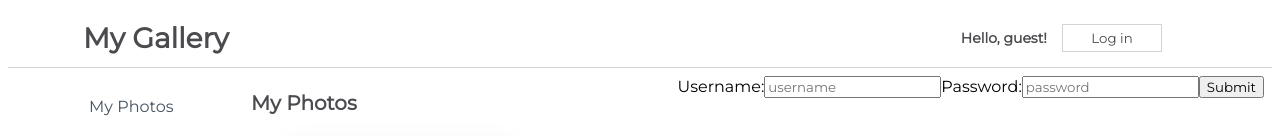
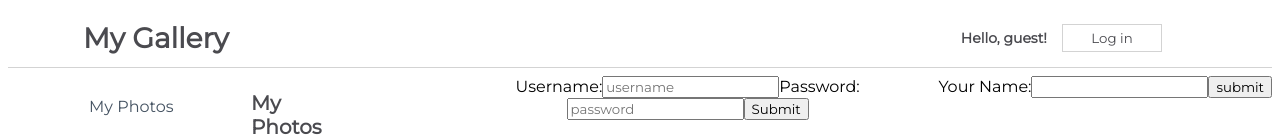
Before and after one commit to Pramilashanmugam/componentlifecycle, a React (Create React App) app in the folder my-app/: page / in a window 1280 px wide. Shown: the top 136 px of the page. Built offline with nearby package versions, Linux system fonts and the light colour scheme.

Commit message:
controlled form

```diff
--- a/my-app/src/App.js
+++ b/my-app/src/App.js
@@ -4,6 +4,7 @@
 import NavBarSimple from './components/NavBarSimple';
 import Sidebar from "./components/Sidebar";
 import Content from "./components/Content";
+import ControlledForm from './components/ControlledForm';
 
 function App() {
   return (
@@ -14,6 +15,7 @@
       <NavBarChild />
       <NavBarForm />
       <NavBarSimple />
+      <ControlledForm />
     </div>
   );
 }
--- /dev/null
+++ b/my-app/src/components/ControlledForm.js
@@ -0,0 +1,29 @@
+import React, { Component } from 'react'
+
+export class ControlledForm extends Component {
+  constructor(props) {
+    super(props)
+
+    this.state = {
+       name:''
+    }
+  }handleNameChange=(event)=> {
+
+    this.setState ({
+        name: event.target.value
+    })
+  }
+    render() {
+    return (
+      <div>
+        <form>
+            <label htmlFor='id-name'>Your Name:</label>
+            <input onChange={this.handleNameChange} value={this.state.name}id="id-name" name="name" type="text"></input>
+            <input type="submit" value="submit"></input>
+        </form>
+      </div>
+    )
+  }
+}
+
+export default ControlledForm
```
